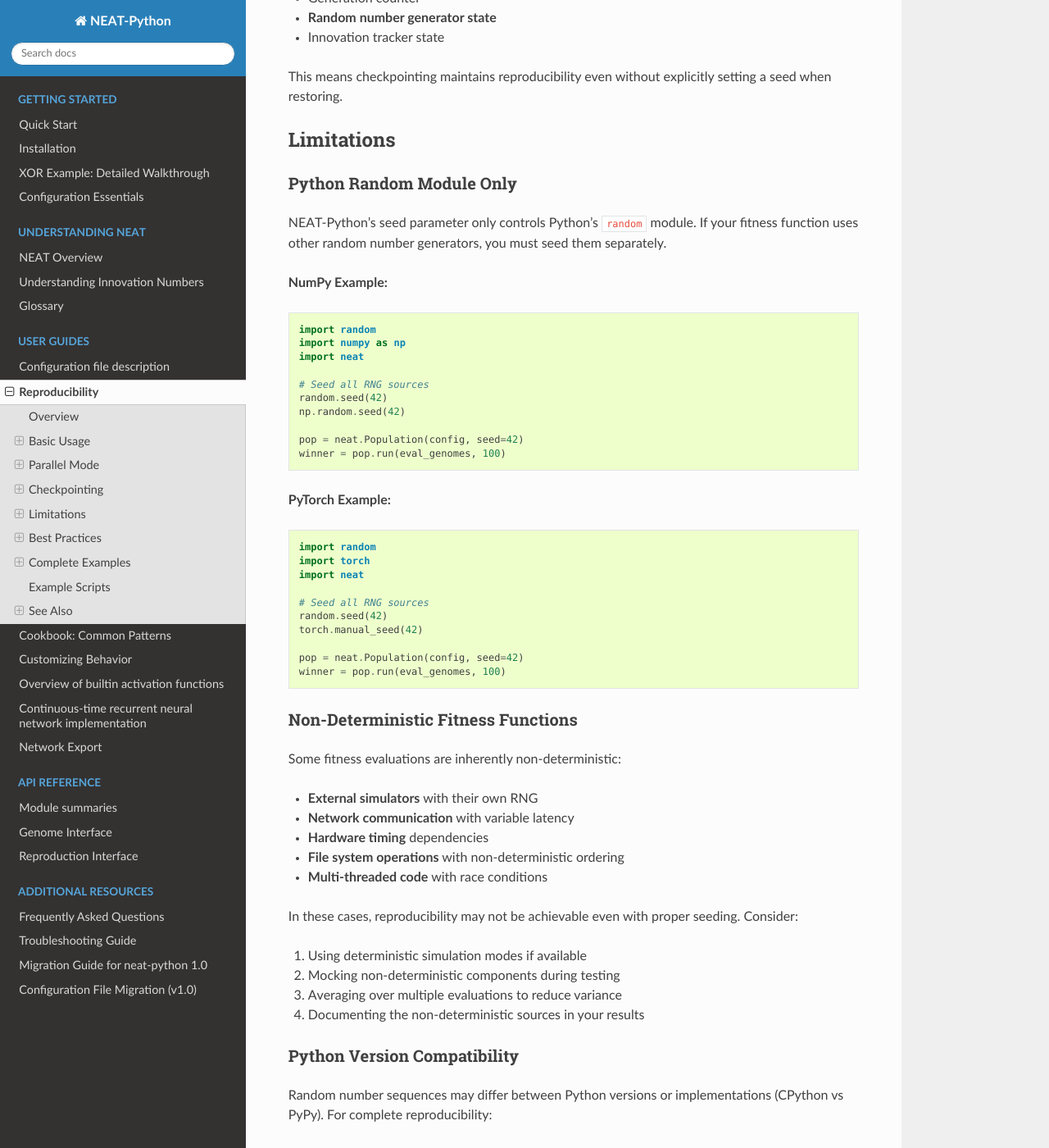
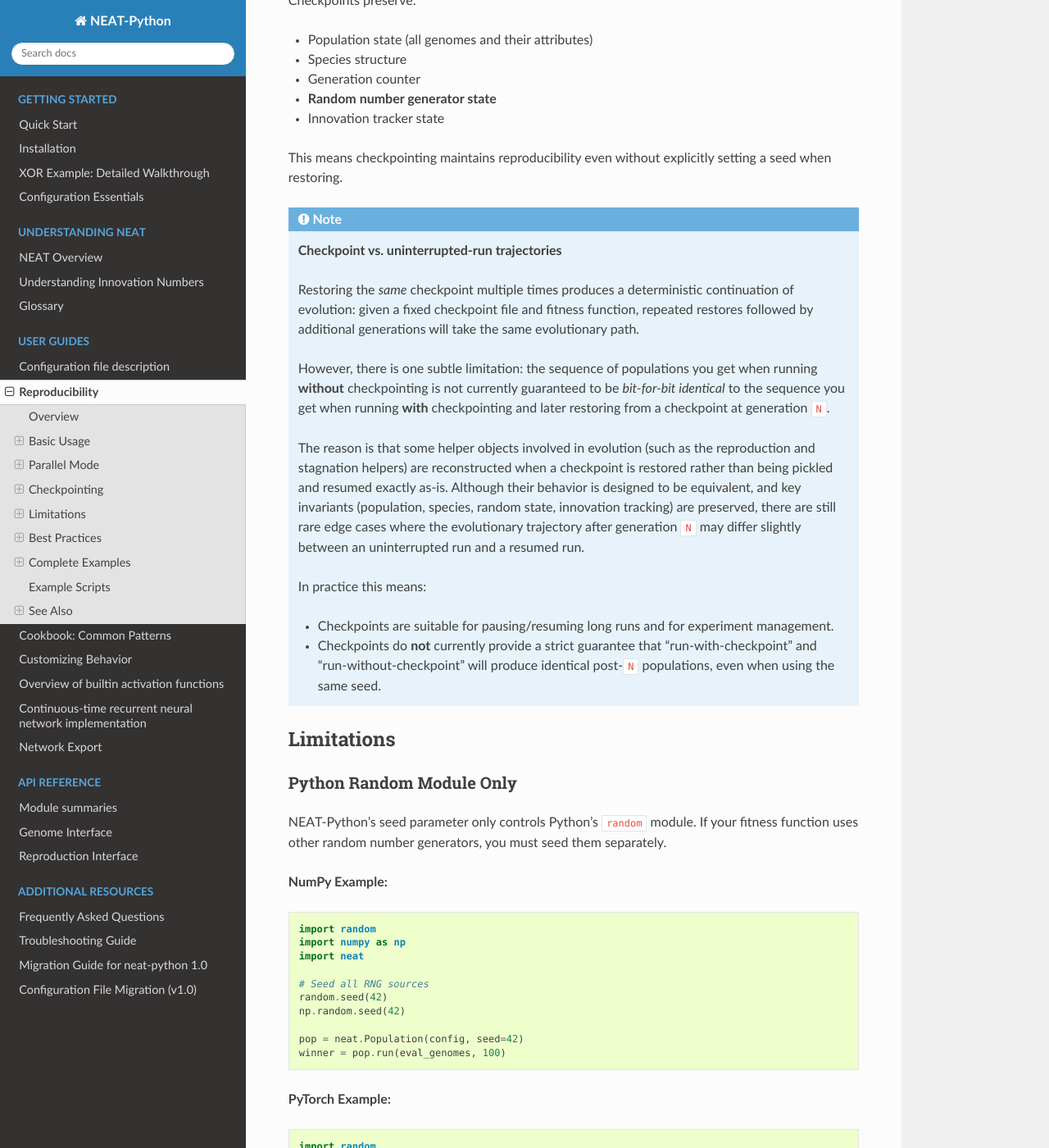
Before and after one commit to CodeReclaimers/neat-python, a Sphinx documentation site: the page built from docs/reproducibility.rst, in a window 1280 px wide and 1400 px high, scrolled down 3733 px. Shown: the whole window at 82% size. Built offline with Sphinx 7.4.7 and the Read the Docs theme 3.1.0, drawn with Linux system fonts in a browser that asks for light colours; some of the changed text lies outside the part shown.

Commit message:
Minor documentation updates.

```diff
--- a/docs/reproducibility.rst
+++ b/docs/reproducibility.rst
@@ -60,6 +60,10 @@
 
    # Config file has seed=100, but this uses seed=42
    pop = neat.Population(config, seed=42)
+
+Note that passing ``seed=None`` explicitly to :class:`~neat.population.Population` disables seeding from the
+configuration file even if ``[NEAT]`` contains a ``seed = ...`` entry; omitting the ``seed`` argument entirely
+causes :class:`~neat.population.Population` to use ``config.seed`` if present.
 
 Random Behavior (Default)
 ^^^^^^^^^^^^^^^^^^^^^^^^^^
@@ -183,6 +187,36 @@
 * Innovation tracker state
 
 This means checkpointing maintains reproducibility even without explicitly setting a seed when restoring.
+
+.. note::
+
+   **Checkpoint vs. uninterrupted-run trajectories**
+
+   Restoring the *same* checkpoint multiple times produces a deterministic
+   continuation of evolution: given a fixed checkpoint file and fitness
+   function, repeated restores followed by additional generations will take
+   the same evolutionary path.
+
+   However, there is one subtle limitation: the sequence of populations you
+   get when running **without** checkpointing is not currently guaranteed to be
+   *bit-for-bit identical* to the sequence you get when running **with**
+   checkpointing and later restoring from a checkpoint at generation ``N``.
+
+   The reason is that some helper objects involved in evolution (such as the
+   reproduction and stagnation helpers) are reconstructed when a checkpoint is
+   restored rather than being pickled and resumed exactly as-is.  Although
+   their behavior is designed to be equivalent, and key invariants (population,
+   species, random state, innovation tracking) are preserved, there are still
+   rare edge cases where the evolutionary trajectory after generation ``N`` may
+   differ slightly between an uninterrupted run and a resumed run.
+
+   In practice this means:
+
+   * Checkpoints are suitable for pausing/resuming long runs and for
+     experiment management.
+   * Checkpoints do **not** currently provide a strict guarantee that
+     "run-with-checkpoint" and "run-without-checkpoint" will produce
+     identical post-``N`` populations, even when using the same seed.
 
 Limitations
 -----------
```
Also changed, not shown: CHANGELOG.md (+2 -0 lines), docs/config_essentials.rst (+8 -0 lines), docs/xor_example.rst (+5 -4 lines).
